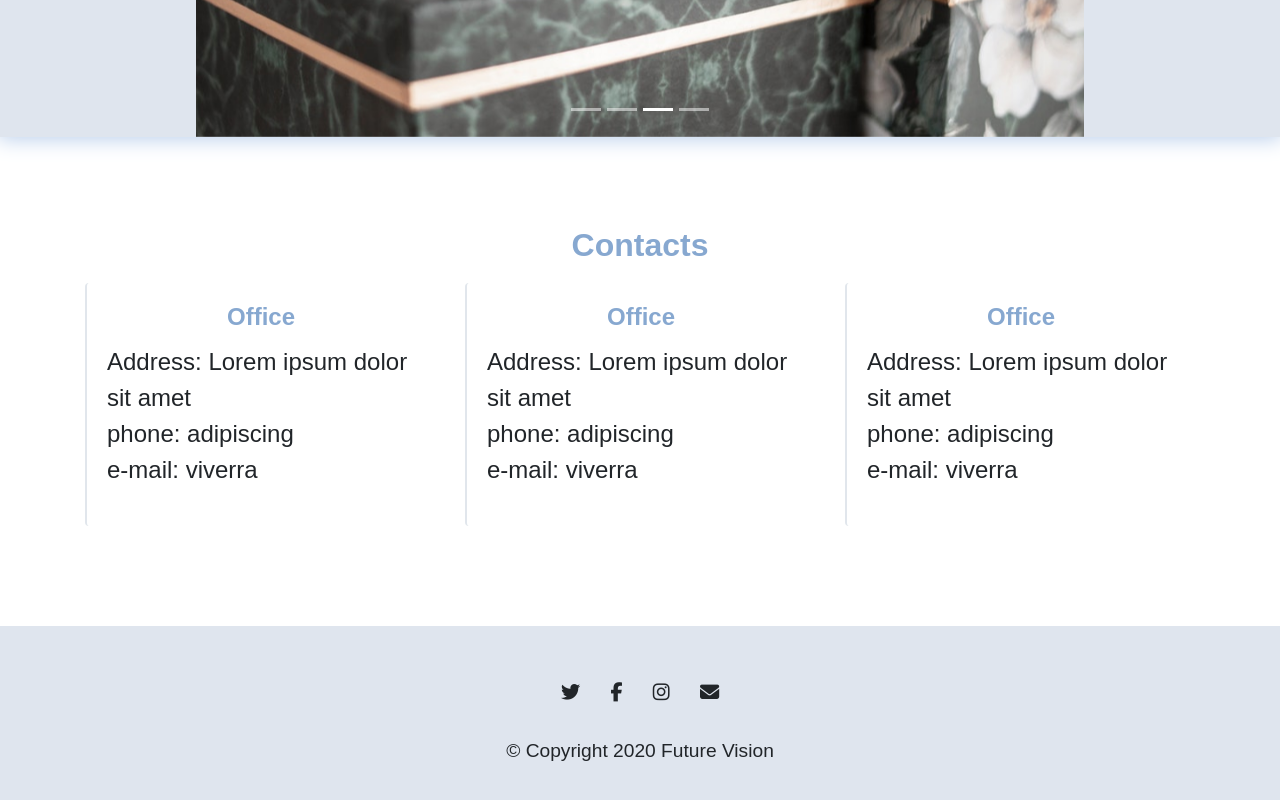
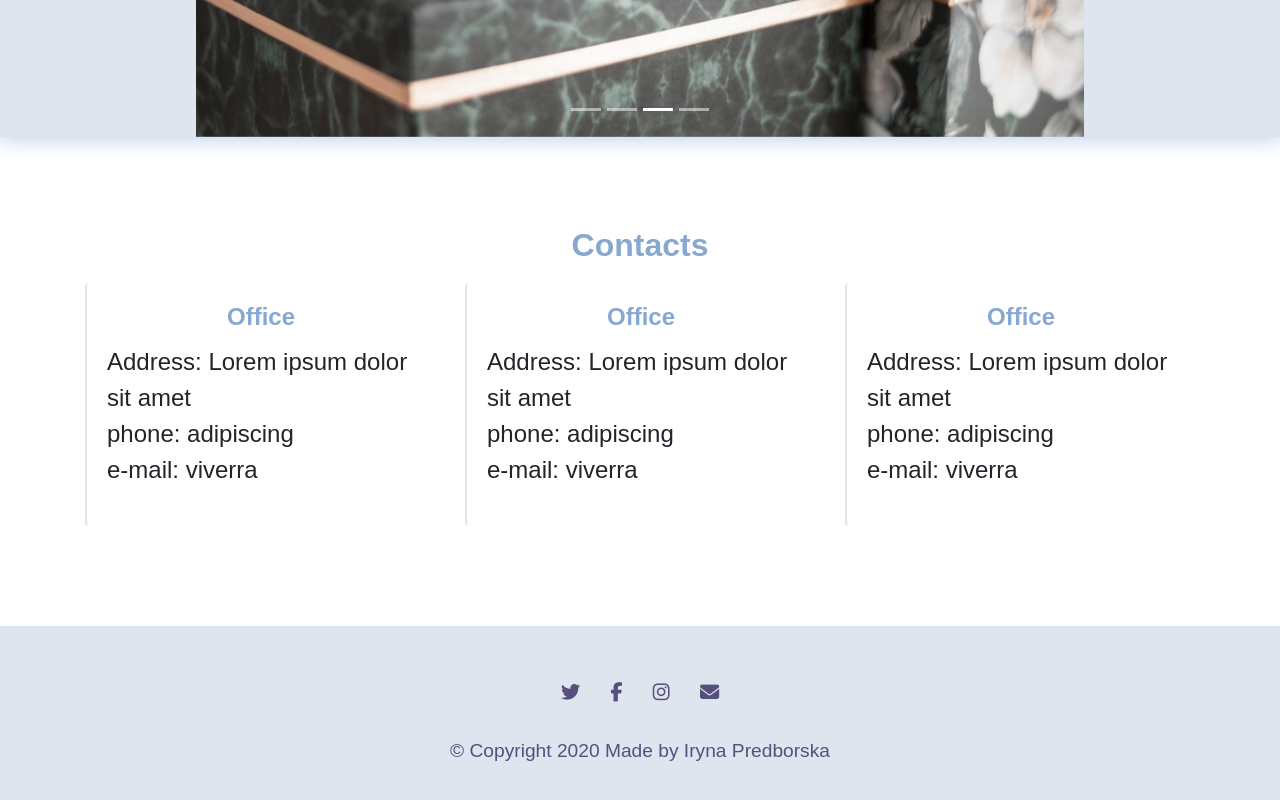
Before and after one commit to mala-biedronka/optic_salon, a plain HTML site: page index.html in a window 1280 px wide. Shown: the part 2124-2924 px from the top of the page. Drawn offline with nearby package versions, Linux system fonts and the light colour scheme; a web font is replaced by a local one.

Commit message:
style footer

```diff
--- a/css/style.css
+++ b/css/style.css
@@ -112,7 +112,6 @@ hr {
     border-style: none;
     border-left: 2px solid #e1e6ec;
 }
-
 .card-contact {
     margin: 3% 0;
 }
@@ -139,7 +138,12 @@ hr {
 }
 .copyright {
     margin-bottom: 0;
+    color: #574f7d;
 }
-.foot-icon {
+.foot-link {
     margin: 0 1%;
+    color: #574f7d;
 }
+.foot-link:hover {
+    color: #87a8d0;
+}
--- a/index.html
+++ b/index.html
@@ -147,12 +147,12 @@
 <!--Footer Section-->
 <footer id="footer">
         <div class="container-fluid">
-            <i class="fab fa-twitter foot-icon"></i>
-            <i class="fab fa-facebook-f foot-icon"></i>
-            <i class="fab fa-instagram foot-icon"></i>
-            <i class="fas fa-envelope foot-icon"></i>
+            <a class="foot-link" href=""><i class="fab fa-twitter foot-icon"></i></a>
+            <a class="foot-link" href=""><i class="fab fa-facebook-f foot-icon"></i></a>
+            <a class="foot-link" href=""><i class="fab fa-instagram foot-icon"></i></a>
+            <a class="foot-link" href=""><i class="fas fa-envelope foot-icon"></i></a>
 
-            <p class="copyright">© Copyright 2020 Future Vision</p>
+            <p class="copyright">© Copyright 2020 Made by Iryna Predborska</p>
         </div>
 </footer>
 
```
